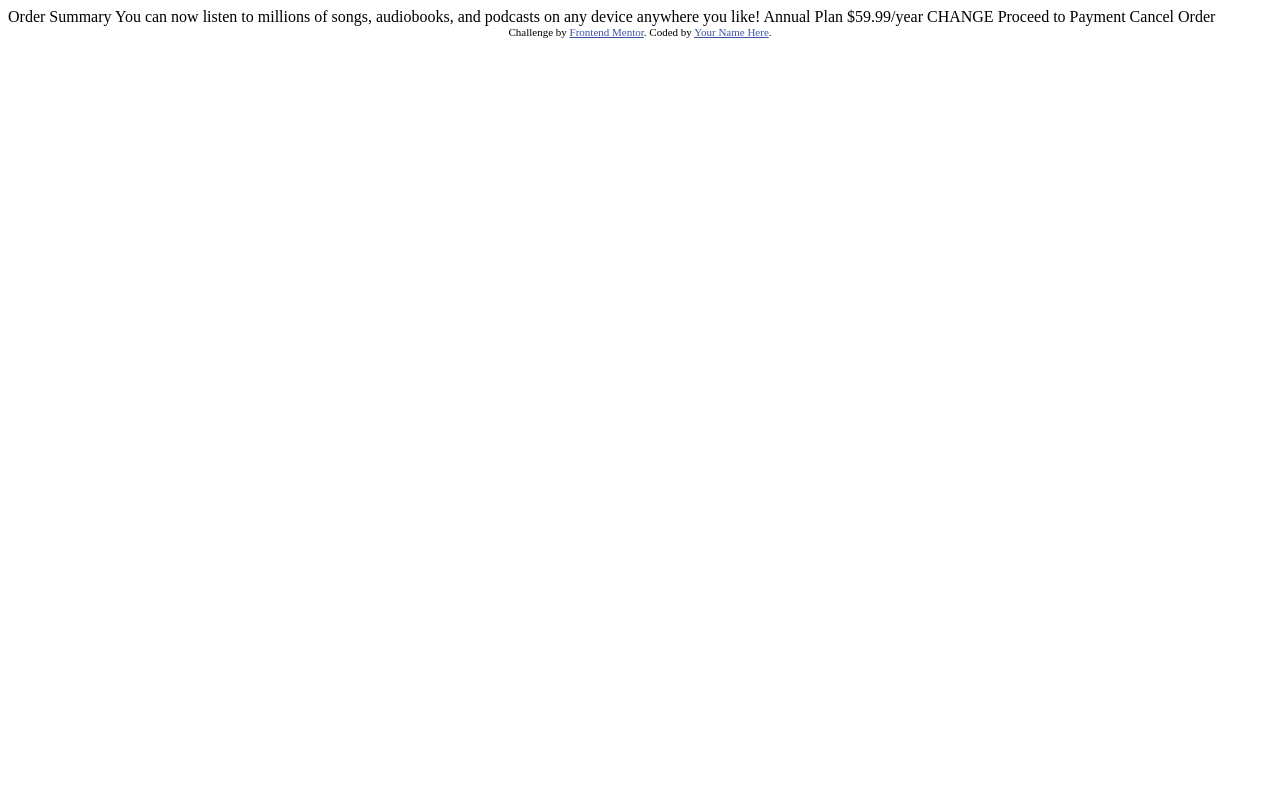
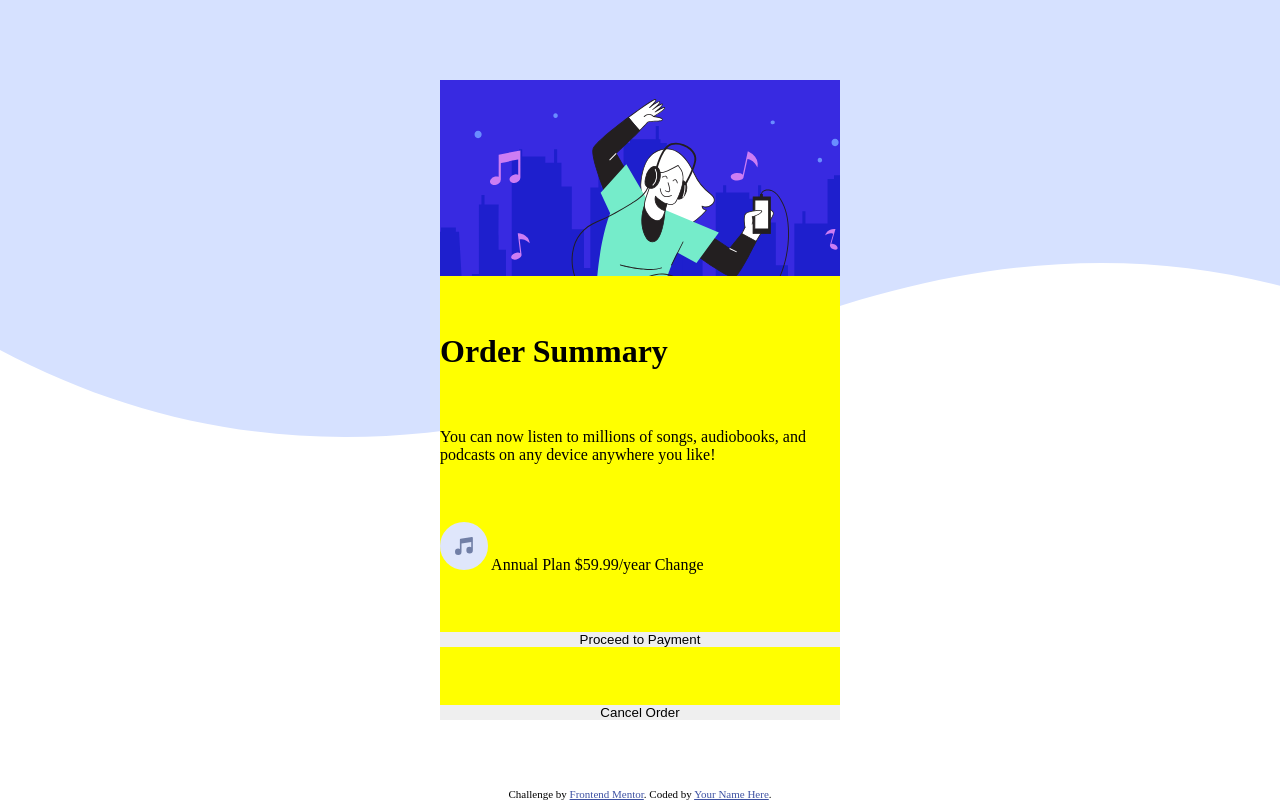
Before and after one commit to matvei-r/github-order-summary, a plain HTML site: page index.html in a window 1280 px wide. Drawn offline with Linux system fonts and the light colour scheme.

Commit message:
second commit

```diff
--- a/index.html
+++ b/index.html
@@ -5,29 +5,44 @@
   <meta name="viewport" content="width=device-width, initial-scale=1.0"> <!-- displays site properly based on user's device -->
 
   <link rel="icon" type="image/png" sizes="32x32" href="./images/favicon-32x32.png">
+  <link rel="stylesheet" href="style.css">
 
   <title>Frontend Mentor | Order summary card</title>
 
   <!-- Feel free to remove these styles or customise in your own stylesheet 👍 -->
   <style>
-    .attribution { font-size: 11px; text-align: center; }
+    .attribution { font-size: 11px;  }
     .attribution a { color: hsl(228, 45%, 44%); }
   </style>
 </head>
 <body>
 
-  Order Summary
+  <!-- <object data="images\pattern-background-desktop.svg"></object> -->
 
-  You can now listen to millions of songs, audiobooks, and podcasts on any
-  device anywhere you like!
+  <div id="container">
+    <object data="images\illustration-hero.svg"></object>
 
-  Annual Plan
-  $59.99/year
 
-  CHANGE
+    <h1>Order Summary</h1>
 
-  Proceed to Payment
-  Cancel Order
+    <p>
+      You can now listen to millions of songs, audiobooks, and podcasts on any
+      device anywhere you like!
+    </p>
+
+    <div>
+      <object data="images\icon-music.svg"></object>
+      Annual Plan
+      $59.99/year
+      Change
+    </div>
+
+    <button>Proceed to Payment</button>
+    <button> Cancel Order</button>
+
+
+  </div>
+
 
   <div class="attribution">
     Challenge by <a href="https://www.frontendmentor.io?ref=challenge" target="_blank">Frontend Mentor</a>.
--- /dev/null
+++ b/style.css
@@ -0,0 +1,39 @@
+* {
+	padding: 0;
+	margin: 0;
+	border: 0;
+}
+
+html, body{
+    height: 100%;
+    position: relative;
+
+}
+
+body{
+    background-image: url(/images/pattern-background-desktop.svg);
+
+    background-repeat: repeat-x;
+    display: flex;
+    align-items: center;
+    justify-content: center;
+}
+
+#container{
+    background-color: yellow;
+    display:flex;
+    flex-direction: column;
+    justify-content: space-between;
+
+    width: 25rem;
+    height: 40rem;
+
+
+}
+
+.attribution{
+    width: 100%;
+    position: absolute;
+    bottom: 0;
+    text-align: center;
+}
```
